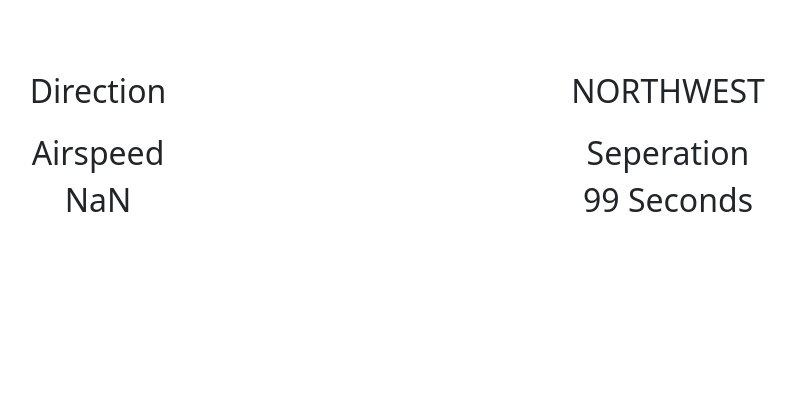
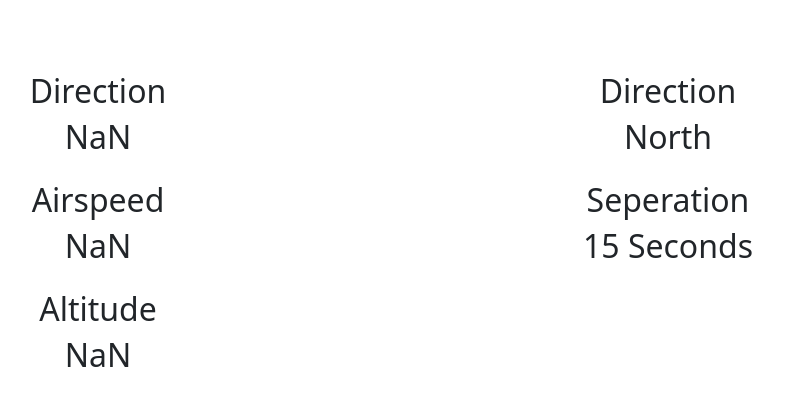
Before and after one commit to jdubansky/jumprun, a React (Create React App) app: page / in a window 1280 px wide. Shown: the top 406 px of the page, without its empty margins (257-1053 px from the left). Built offline with nearby package versions, Linux system fonts and the light colour scheme.

Commit message:
added buid with IP5

```diff
--- a/src/App.js
+++ b/src/App.js
@@ -11,16 +11,59 @@ function App() {
   let [track, setTrack] = React.useState(0.0);
   let [speed, setSpeed] = React.useState(0.0);
   let [alt, setAlt] = React.useState(0.0);
+  let [seperation, setSeperation] = React.useState("15 Seconds");
+  let [direction, setDirection] = React.useState("North");
+
 
   function fetchDataFromApi(){
     axios.get(`http://127.0.0.1:5000/`)
       .then(res => {
         console.log(res.data);
-        setLat(res.data['lat']);
-        setTrack(res.data['track']);
-        setAlt(res.data['alt']);
-        setSpeed(res.data['speed'] * 2.2369); // multiple by 2.2369 since m/s
+        if(res.data['lat'] != 0.0){
+          let info = (Math.round(res.data['lat'] * 100) / 100).toFixed(2);
+          setLat(info);
+        }
+
+        if(res.data['track'] != 0.0){
+          let info = (Math.round(res.data['track'] * 100) / 100).toFixed(2);
+          setTrack(info);
+        }
+
+        if(res.data['alt'] != 0.0){
+          let info = (Math.round(res.data['alt'] * 100) / 100).toFixed(2);
+          setAlt(info);
+        }
+
+        if(res.data['speed'] != 0.0){
+          let info = (Math.round(res.data['speed'] * 100) / 100).toFixed(2);
+          setSpeed(info * 2.2369); // multiple by 2.2369 since m/s
+        }
+
       })
+  }
+
+  function figureSeperation(){
+    if(track < 90){
+      setDirection("North");
+    }
+    else{
+      setDirection("South");
+    }
+  }
+
+  function figureDirection(){
+    if(track > .6){
+      setSeperation("2 Seconds");
+    }
+    else if(track > .4){
+      setSeperation("4 Seconds");
+    }
+    else if(track > .2){
+      setSeperation("6 Seconds");
+    }
+    else{
+      setSeperation("15 Seconds");
+    }
   }
 
   React.useEffect(() => {
@@ -39,7 +82,8 @@ function App() {
       <h2> {track} </h2>
     </div>
     <div className="col-lg-6 mt-3">
-      <h2>NORTHWEST</h2>
+      <h2>Direction</h2>
+      <h2>{direction}</h2>
     </div>
     <div className="col-lg-6 mt-3">
       <h2>Airspeed</h2>
@@ -47,7 +91,11 @@ function App() {
     </div>
     <div className="col-lg-6 mt-3">
       <h2>Seperation</h2>
-      <h2>99 Seconds</h2>
+      <h2>{seperation}</h2>
+    </div>
+    <div className="col-lg-6 mt-3">
+      <h2>Altitude</h2>
+      <h2>{alt}</h2>
     </div>
   </div>
   </div>
```
Also changed, not shown: 8 other files (tests, documents, lock files or other folders).
